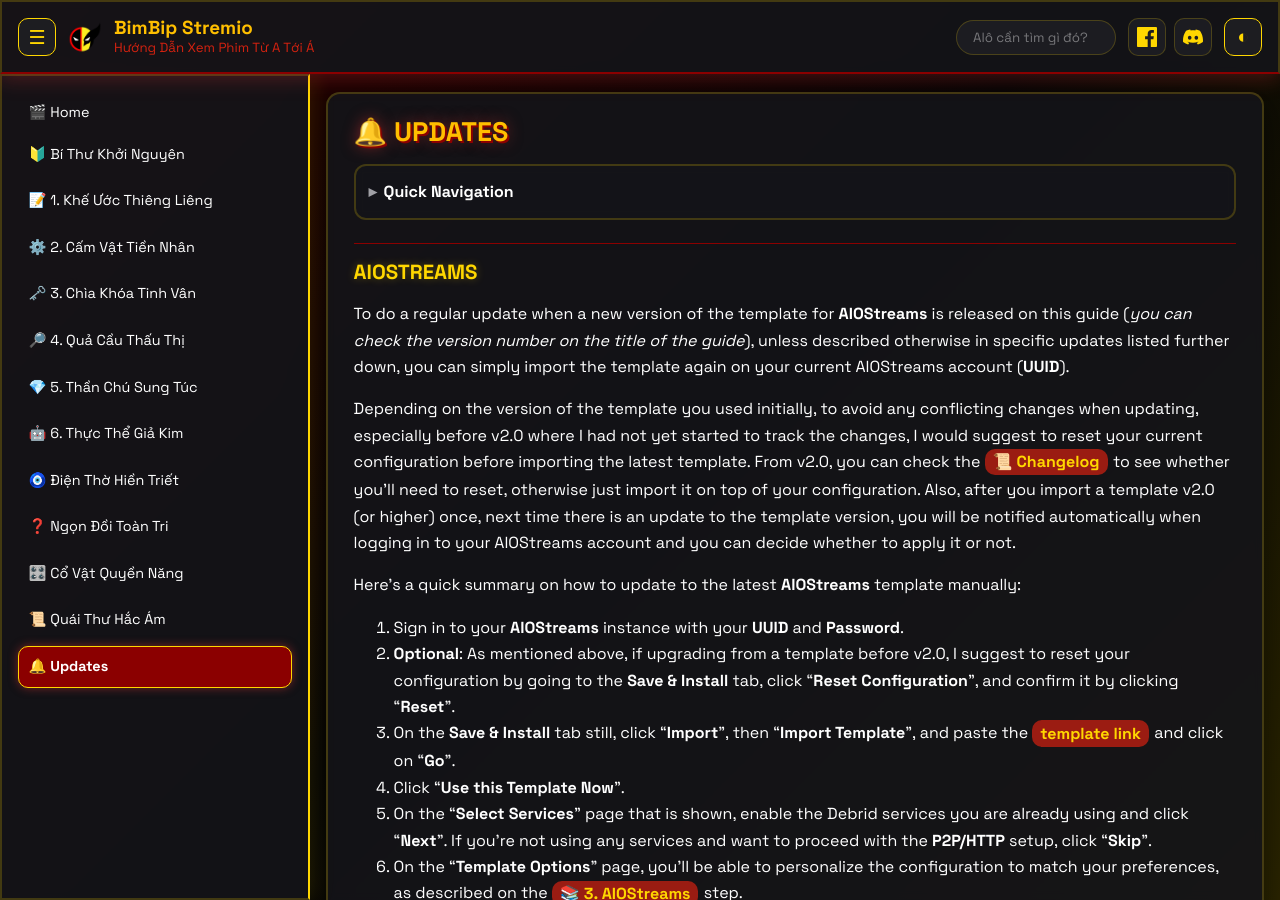
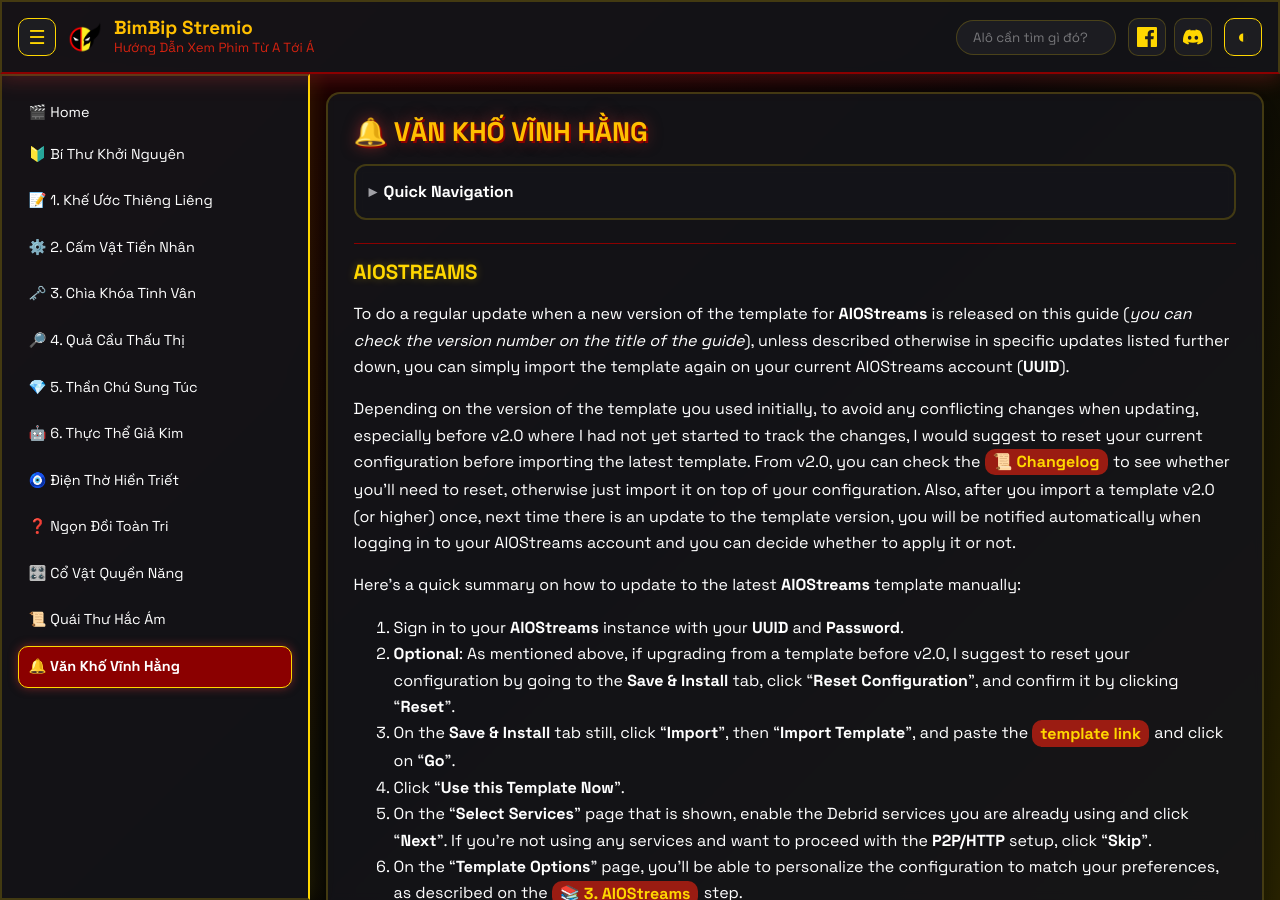
Before and after one commit to bimbipsubteam/bimbip-stremio, a Jekyll site: the page built from docs/guide/Updates.md, in a window 1280 px wide and 900 px high. Built offline with Jekyll 4.4.1, drawn with Linux system fonts in a browser that asks for light colours.

Commit message:
Update Updates.md

```diff
--- a/docs/guide/Updates.md
+++ b/docs/guide/Updates.md
@@ -1,9 +1,9 @@
 ---
 layout: guide
-title: "🔔 Updates"
+title: "🔔 Văn Khố Vĩnh Hằng"
 ---
 
-# 🔔 Updates
+# 🔔 Văn Khố Vĩnh Hằng
 
 ## AIOStreams
 
```
